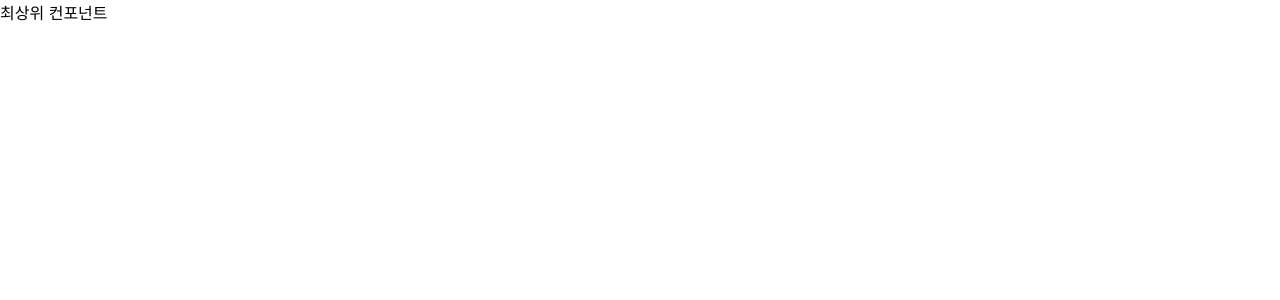
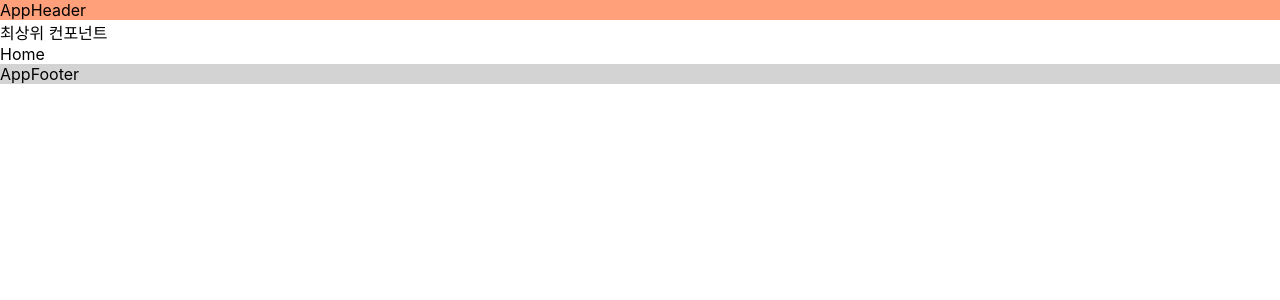
Before and after one commit to zalpheein/django-with-react-rev5.1, a React (Create React App) app in the folder frontend/: page /home in a window 1280 px wide. Shown: the top 300 px of the page. Built offline with nearby package versions, Linux system fonts and the light colour scheme.

Commit message:
react 라우팅 처리

```diff
--- /dev/null
+++ b/frontend/src/components/AppFooter.js
@@ -0,0 +1,11 @@
+import React from "react";
+import "./AppFooter.scss";
+
+
+function AppFooter() {
+    return (
+        <div className="AppFooter">AppFooter</div>
+    );
+}
+
+export default AppFooter;
--- /dev/null
+++ b/frontend/src/components/AppFooter.scss
@@ -0,0 +1,3 @@
+.AppFooter {
+    background-color: lightgray;
+}
--- /dev/null
+++ b/frontend/src/components/AppHeader.js
@@ -0,0 +1,11 @@
+import React from "react";
+import "./AppHeader.scss";
+
+
+function AppHeader() {
+    return (
+        <div className="AppHeader">AppHeader</div>
+    );
+}
+
+export default AppHeader;
--- /dev/null
+++ b/frontend/src/components/AppHeader.scss
@@ -0,0 +1,3 @@
+.AppHeader {
+    background-color: lightsalmon;
+}
--- /dev/null
+++ b/frontend/src/components/AppLayout.js
@@ -0,0 +1,16 @@
+import React from "react";
+import AppFooter from "./AppFooter";
+import AppHeader from "./AppHeader";
+
+
+function AppLayout({ children }) {
+    return (
+        <>
+            <AppHeader />
+            { children }
+            <AppFooter />
+        </>
+    );
+}
+
+export default AppLayout;
--- /dev/null
+++ b/frontend/src/pages/accounts/index.js
@@ -0,0 +1,22 @@
+import React from "react";
+import { Route, Routes  } from "react-router-dom";
+import Profile from "./profile";
+import Login from "./login";
+
+
+function AccountsRoutes( ) {
+
+    return (
+        <>
+            <Routes>
+
+                <Route path=":login" element={<Login />} />
+                <Route path=":profile" element={<Profile />} />
+
+
+            </Routes>
+        </>
+    );
+}
+
+export default AccountsRoutes;
--- a/frontend/src/pages/accounts/login.js
+++ b/frontend/src/pages/accounts/login.js
@@ -2,9 +2,7 @@
 
 
 function Login() {
-    return (
-        <div>accounts/Login</div>
-    );
+    return <div>accounts/Login</div>;
 }
 
 export default Login;
--- a/frontend/src/pages/accounts/profile.js
+++ b/frontend/src/pages/accounts/profile.js
@@ -2,9 +2,7 @@
 
 
 function Profile() {
-    return (
-        <div>accounts/Profile</div>
-    );
+    return <div>accounts/Profile</div>;
 }
 
 export default Profile;
--- /dev/null
+++ b/frontend/src/pages/home.js
@@ -0,0 +1,10 @@
+import React from "react";
+
+
+function Home() {
+    return (
+        <div>Home</div>
+    );
+}
+
+export default Home;
--- a/frontend/src/pages/index.js
+++ b/frontend/src/pages/index.js
@@ -1,9 +1,21 @@
 import React from "react";
-
+import { Route, Routes } from "react-router-dom";
+import AppLayout from "components/AppLayout";
+import Home from "./home";
+import About from "./about";
+import AccountsRoutes from "./accounts";
 
 function Root() {
+
     return (
-        <div>최상위 컨포넌트</div>
+       <AppLayout>
+            최상위 컨포넌트
+            <Routes>
+                <Route path="/home" element={<Home />} />
+                <Route path="/about" element={<About />} />
+                <Route path="/accounts/*" element={<AccountsRoutes />} />
+            </Routes>
+       </AppLayout>
     );
 }
 
```
